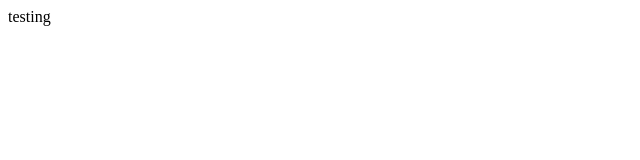
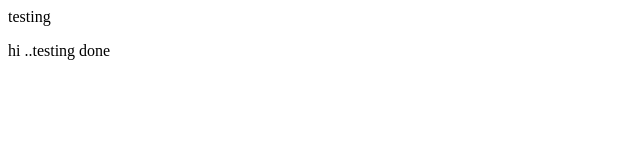
Before and after one commit to Palvi005/CampusCycle, a plain HTML site: page frontend/index.html in a window 1280 px wide. Shown: the full height of the page, 0-640 px from the left. Drawn offline with Linux system fonts and the light colour scheme.

Commit message:
Testing from taran

```diff
--- a/frontend/index.html
+++ b/frontend/index.html
@@ -1 +1,4 @@
 <p>testing</p>
+<p>
+    hi ..testing done
+</p>
```
